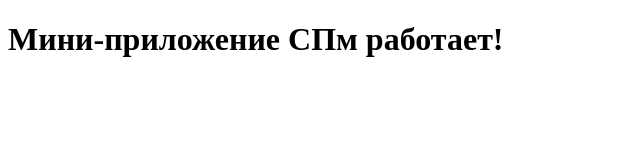
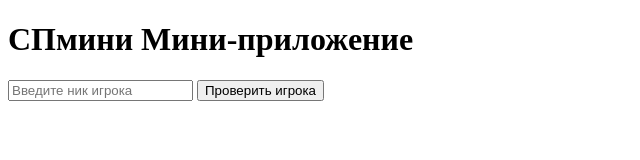
Before and after one commit to dogysad7-ai/testspm, a plain HTML site: page index.html in a window 1280 px wide. Shown: the whole page, without its empty margins (0-640 px from the left). Drawn offline with Linux system fonts and the light colour scheme.

Commit message:
Update index.html

```diff
--- a/index.html
+++ b/index.html
@@ -2,10 +2,17 @@
 <!DOCTYPE html>
 <html lang="ru">
 <head>
-    <meta charset="UTF-8">
-    <title>СПм Мини</title>
+  <meta charset="UTF-8" />
+  <title>СПмини Мини-приложение</title>
+  <link rel="stylesheet" href="style.css" />
 </head>
 <body>
-    <h1>Мини-приложение СПм работает!</h1>
+  <div class="container">
+    <h1>СПмини Мини-приложение</h1>
+    <input id="playerName" type="text" placeholder="Введите ник игрока" />
+    <button id="checkBtn">Проверить игрока</button>
+  </div>
+
+  <script type="module" src="app.js"></script>
 </body>
 </html>
```
